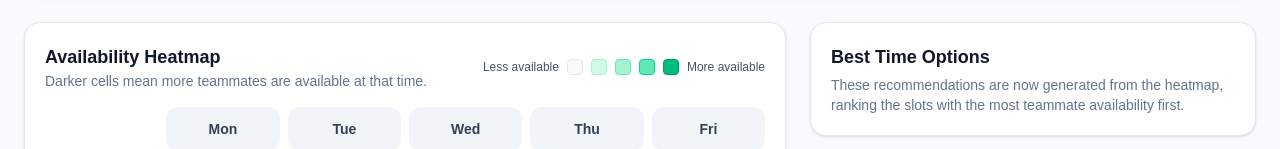
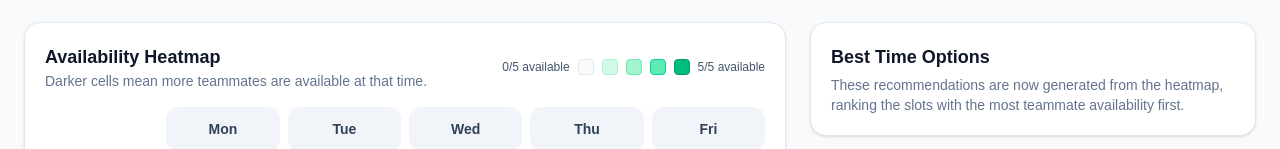
Before and after one commit to xwang0908/Grad-Meeting-Scheduler, a React (Vite) app: page / in a window 1280 px wide. Shown: the part 310-459 px from the top of the page. Built offline with nearby package versions, Linux system fonts and the light colour scheme.

Commit message:
Update 0/5 and 5/5 Available Interface

```diff
--- a/src/components/AvailabilityGrid.jsx
+++ b/src/components/AvailabilityGrid.jsx
@@ -63,13 +63,13 @@ export default function AvailabilityGrid() {
         </div>
 
         <div className="flex flex-wrap items-center gap-2 text-xs font-medium text-slate-600">
-          <span>Less available</span>
+          <span>0/5 available</span>
           <span className="h-4 w-4 rounded border border-slate-200 bg-slate-50" />
           <span className="h-4 w-4 rounded border border-emerald-200 bg-emerald-100" />
           <span className="h-4 w-4 rounded border border-emerald-300 bg-emerald-200" />
           <span className="h-4 w-4 rounded border border-emerald-400 bg-emerald-300" />
           <span className="h-4 w-4 rounded border border-emerald-600 bg-emerald-500" />
-          <span>More available</span>
+          <span>5/5 available</span>
         </div>
       </div>
 
```
